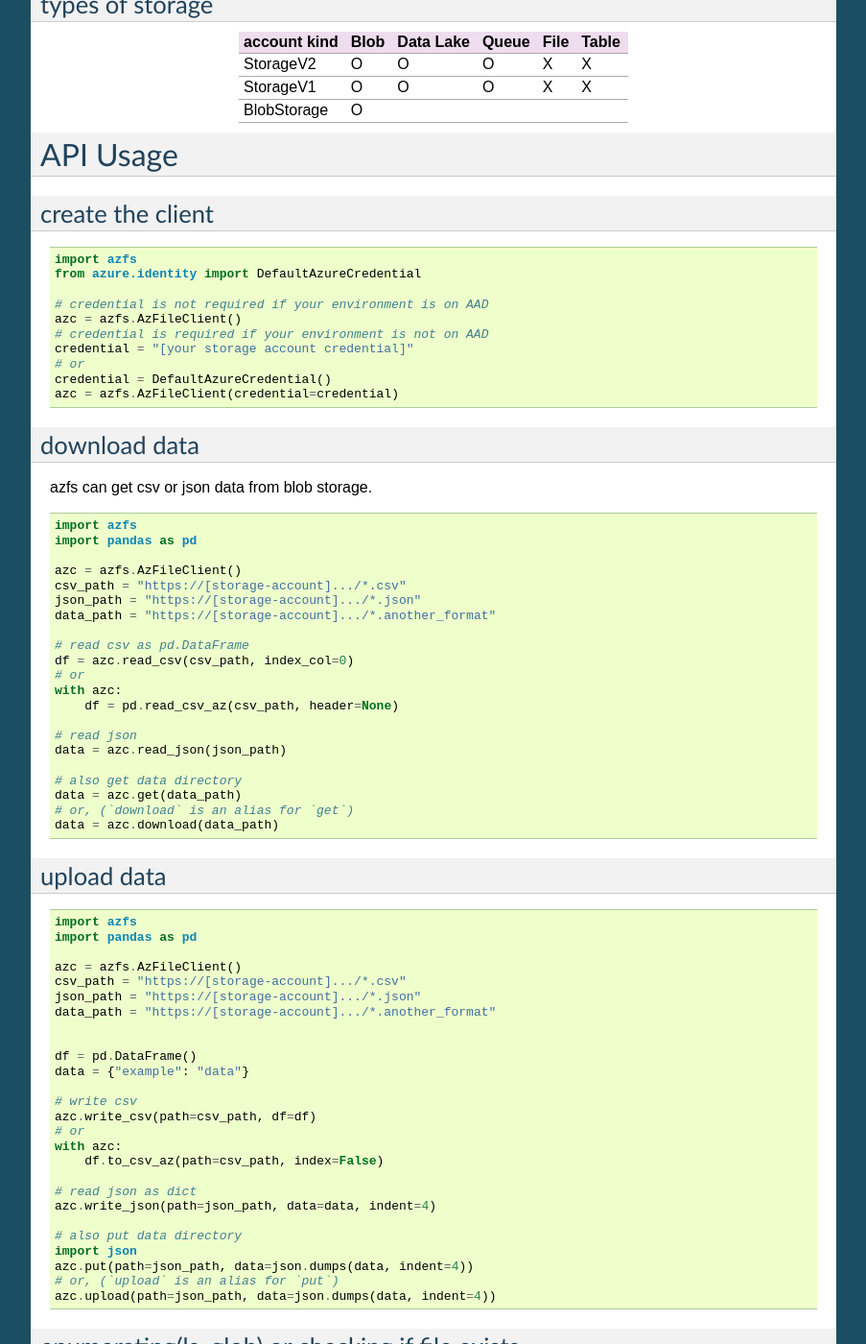
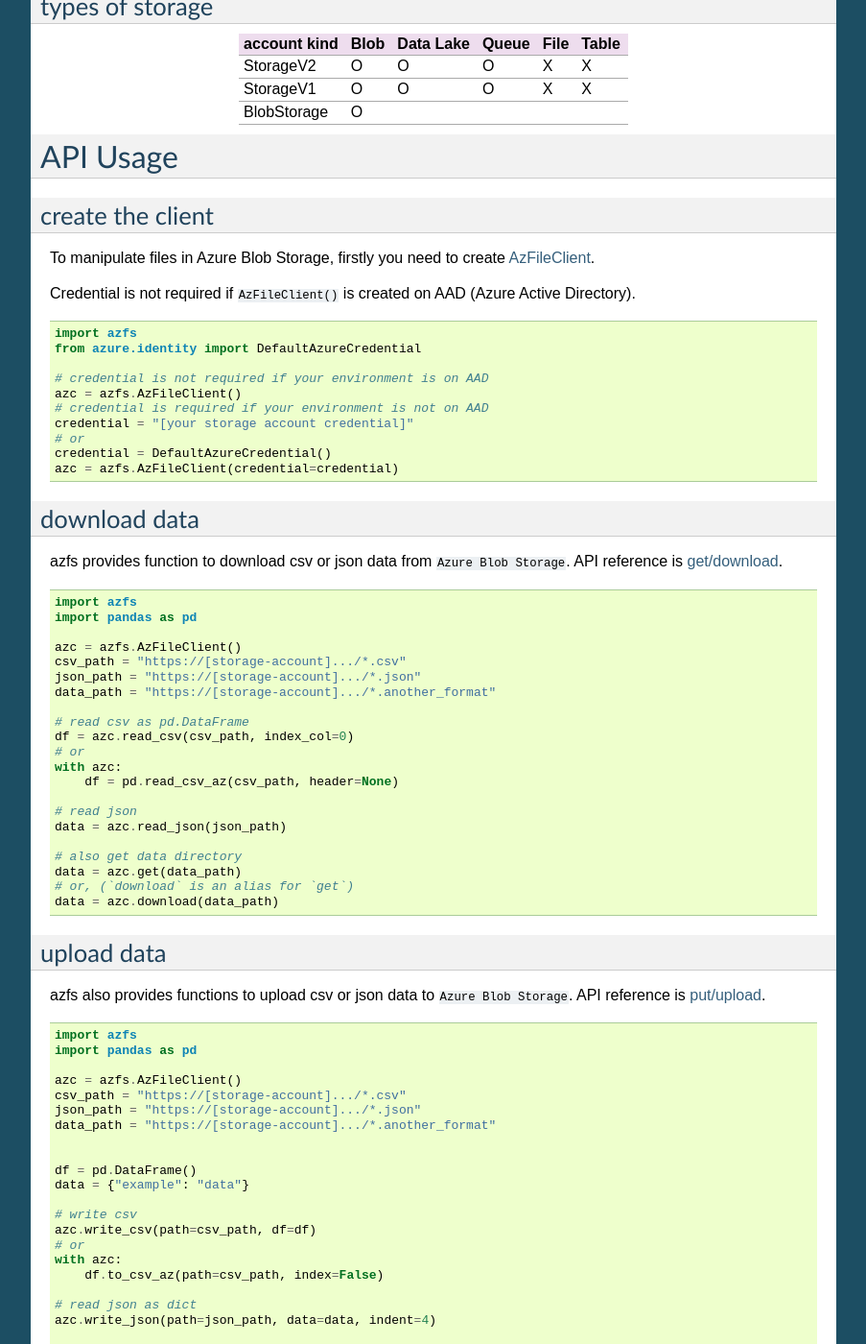
Before and after one commit to arpitjain799/azfs, a Sphinx documentation site: the page built from docs/index.rst, in a window 1280 px wide and 1400 px high, scrolled down 673 px. Shown: the whole window at 96% size, without its empty margins (198-1101 px from the left). Built offline with Sphinx 7.4.7, drawn with Linux system fonts in a browser that asks for light colours; some of the changed text lies outside the part shown.

Commit message:
#42 index.rstの修正

```diff
--- a/docs/index.rst
+++ b/docs/index.rst
@@ -28,7 +28,7 @@
 
 azfs can
 
-* list files in blob (also with wildcard \*),
+* list files in blob (also with wildcard ``*``),
 * check if file exists,
 * read csv as pd.DataFrame, and json as dict from blob,
 * write pd.DataFrame as csv, and dict as json to blob,
@@ -74,6 +74,12 @@
 create the client
 -----------------
 
+To manipulate files in Azure Blob Storage,
+firstly you need to create `AzFileClient <./sources/api.html#azfileclient>`_.
+
+Credential is not required if ``AzFileClient()`` is created on AAD (Azure Active Directory).
+
+
 .. code-block:: python
 
    import azfs
@@ -92,7 +98,8 @@
 download data
 -------------
 
-azfs can get csv or json data from blob storage.
+azfs provides function to download csv or json data from ``Azure Blob Storage``.
+API reference is `get/download <./sources/api.html#get-download>`_.
 
 .. code-block:: python
 
@@ -121,6 +128,10 @@
 
 upload data
 -----------
+
+azfs also provides functions to upload csv or json data to ``Azure Blob Storage``.
+API reference is `put/upload <./sources/api.html#put-upload>`_.
+
 
 .. code-block:: python
 
@@ -155,6 +166,10 @@
 enumerating(ls, glob) or checking if file exists
 ------------------------------------------------
 
+``ls()`` lists all files in specified folder,
+and ``glob()`` lists pattern-matched files in all folder.
+API reference is `enumerating <./sources/api.html#file-enumerating>`_.
+
 .. code-block:: python
 
    import azfs
@@ -179,6 +194,9 @@
 
 remove, copy files, etc...
 --------------------------
+
+azfs also provides remove and copy functions.
+API reference is `manipulating <./sources/api.html#file-manipulating>`_.
 
 .. code-block:: python
 
```
Also changed, not shown: docs/sources/api.rst (+9 -4 lines).
